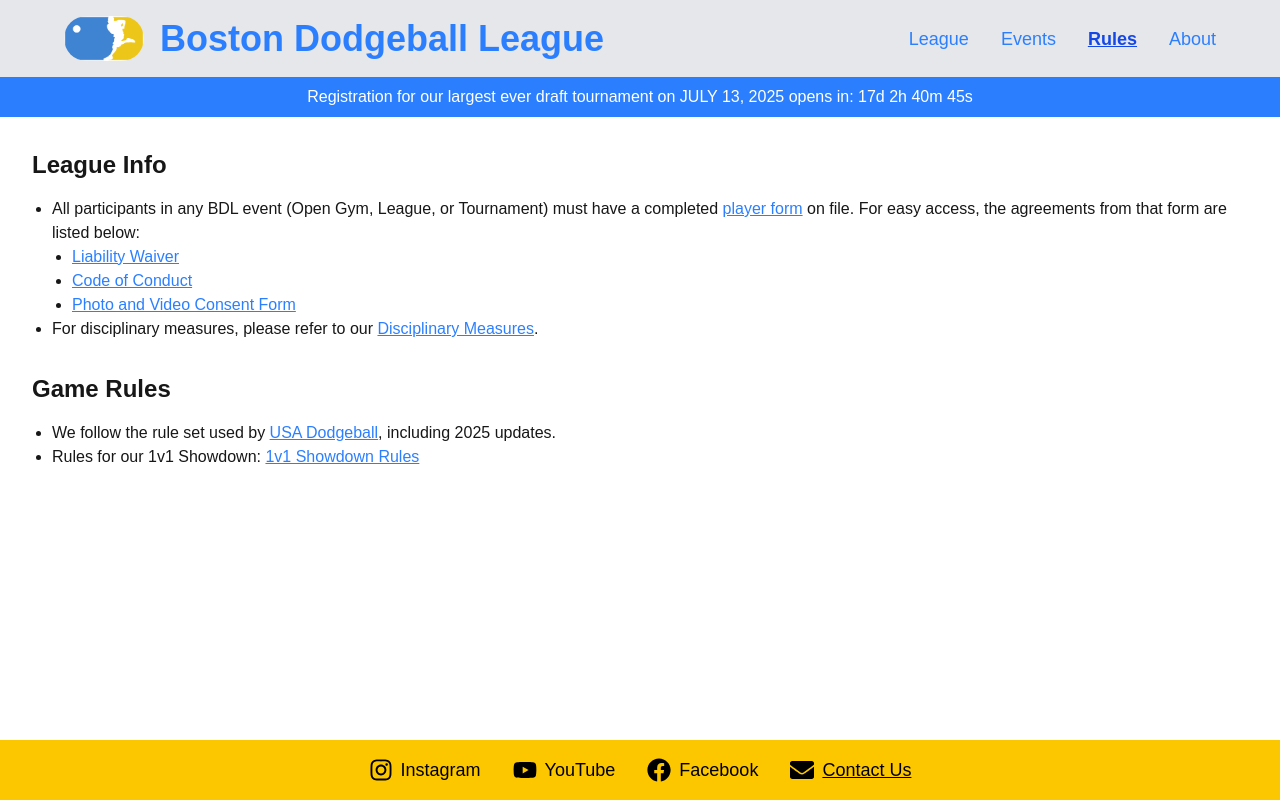
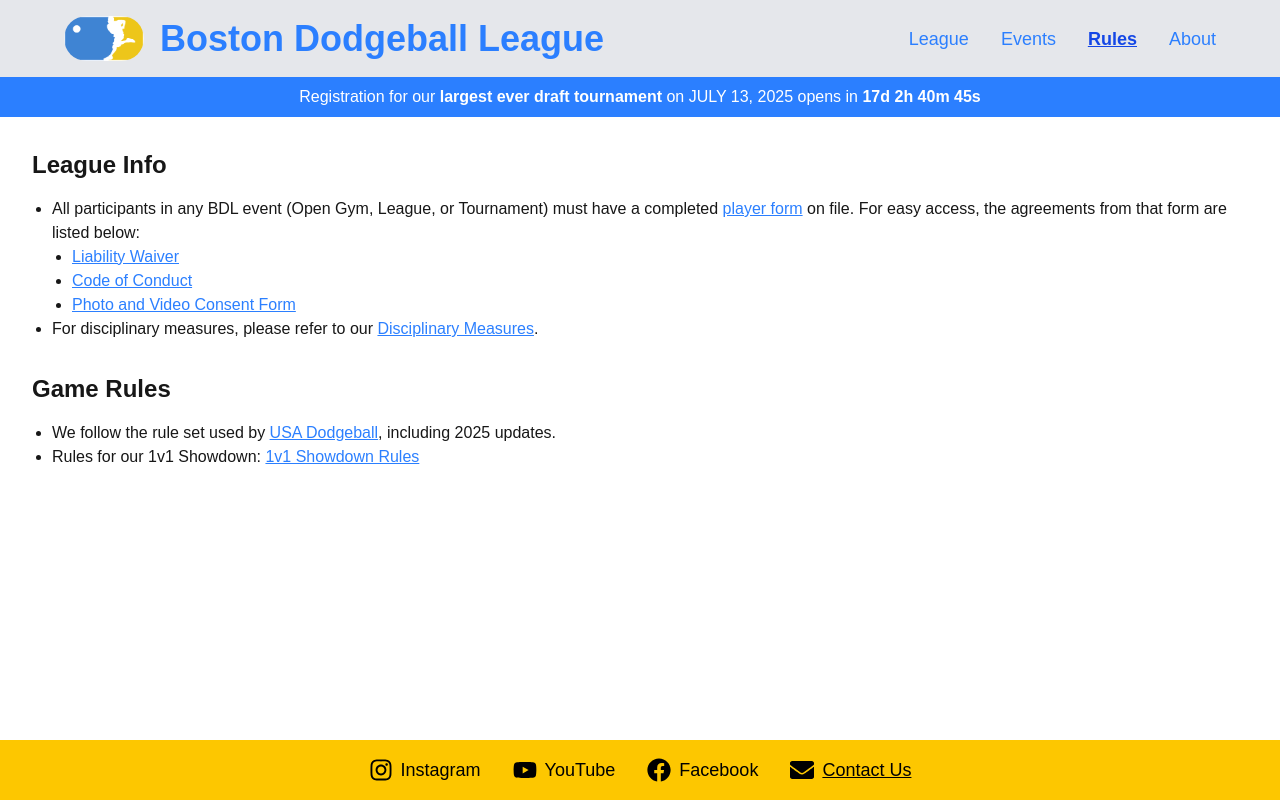
Before and after one commit to jsartin513/bdl-site, a Next.js app: page /rules in a window 1280 px wide. Built offline with nearby package versions, Linux system fonts and the light colour scheme.

Commit message:
Add detail to marquee text

```diff
--- a/app/components/Marquee.tsx
+++ b/app/components/Marquee.tsx
@@ -13,7 +13,7 @@ const messages: Message[] = [
   {
     startDateTime: new Date("2025-05-12T20:00:00-04:00"), // May 12, 8PM Eastern Time
     endDateTime: new Date("2025-05-23T20:00:00-04:00"), // End of the registration period
-    countdownText: "Registration for our {descriptor} on JULY 13, 2025 opens in:",
+    countdownText: "Registration for our {descriptor} on JULY 13, 2025 opens in ",
     activeText: "Register for our {descriptor} on July 13 now!",
     link: "https://docs.google.com/forms/d/1iCE8mVu5JT0J_zhHIPYCxE-xsmDMj_ma9wvw5KZ9pOQ/edit",
   },
@@ -75,10 +75,22 @@ const Marquee: React.FC = () => {
 
   const currentDescriptor = descriptors[currentDescriptorIndex];
 
+  const renderTextWithDescriptor = (text: string) => {
+    const parts = text.split("{descriptor}");
+    return (
+      <>
+        {parts[0]}
+        <span className="font-bold">{currentDescriptor}</span>
+        {parts[1]}
+      </>
+    );
+  };
+
   if (upcomingMessage) {
     return (
       <div className="bg-blue-500 text-white text-center py-2">
-        {upcomingMessage.countdownText.replace("{descriptor}", currentDescriptor)} {timeLeft}
+        {renderTextWithDescriptor(upcomingMessage.countdownText)}{" "}
+        <span className="font-bold">{timeLeft}</span>
       </div>
     );
   }
@@ -93,10 +105,10 @@ const Marquee: React.FC = () => {
             rel="noopener noreferrer"
             className="underline"
           >
-            {activeMessage.activeText.replace("{descriptor}", currentDescriptor)}
+            {renderTextWithDescriptor(activeMessage.activeText)}
           </a>
         ) : (
-          activeMessage.activeText.replace("{descriptor}", currentDescriptor)
+          renderTextWithDescriptor(activeMessage.activeText)
         )}
       </div>
     );
```
